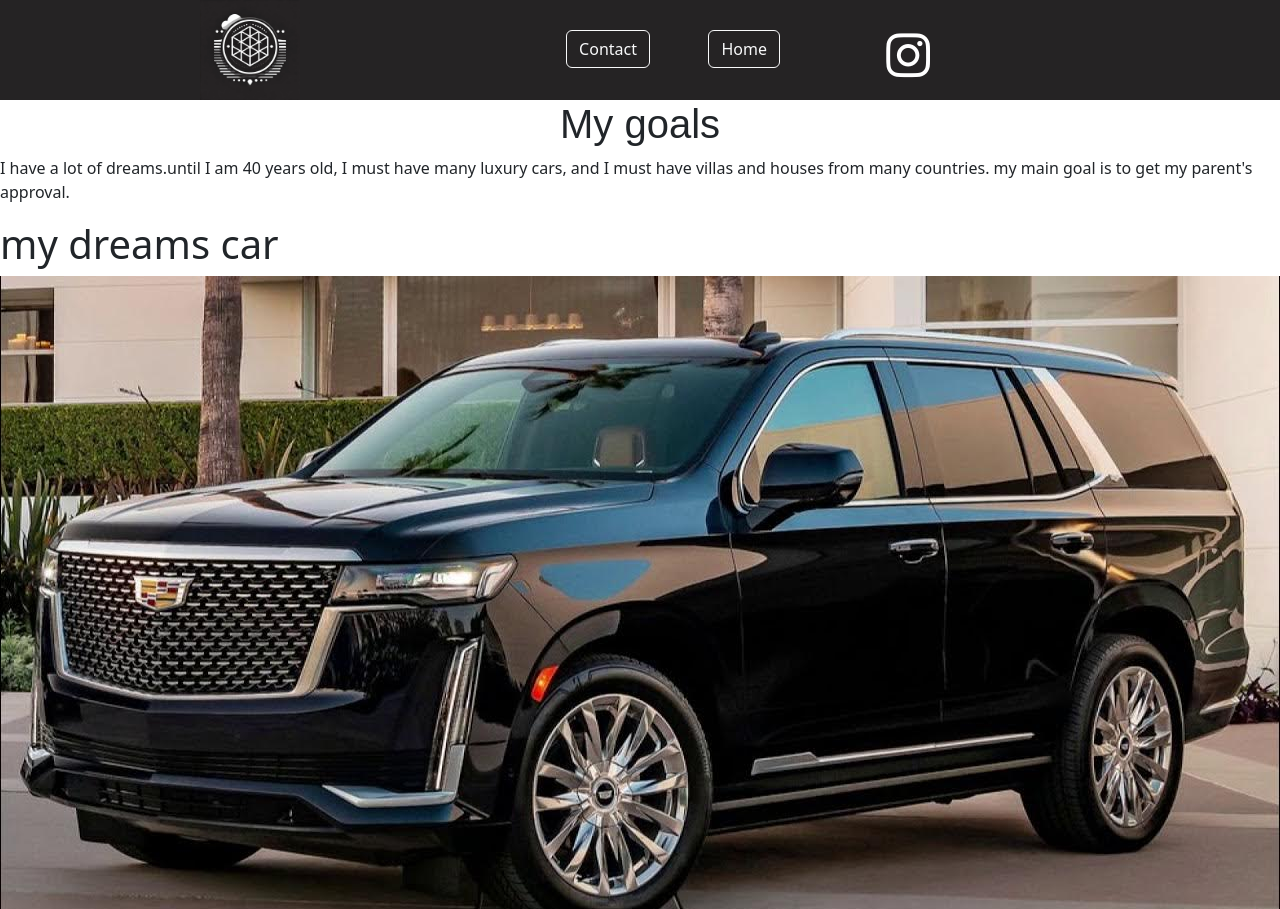
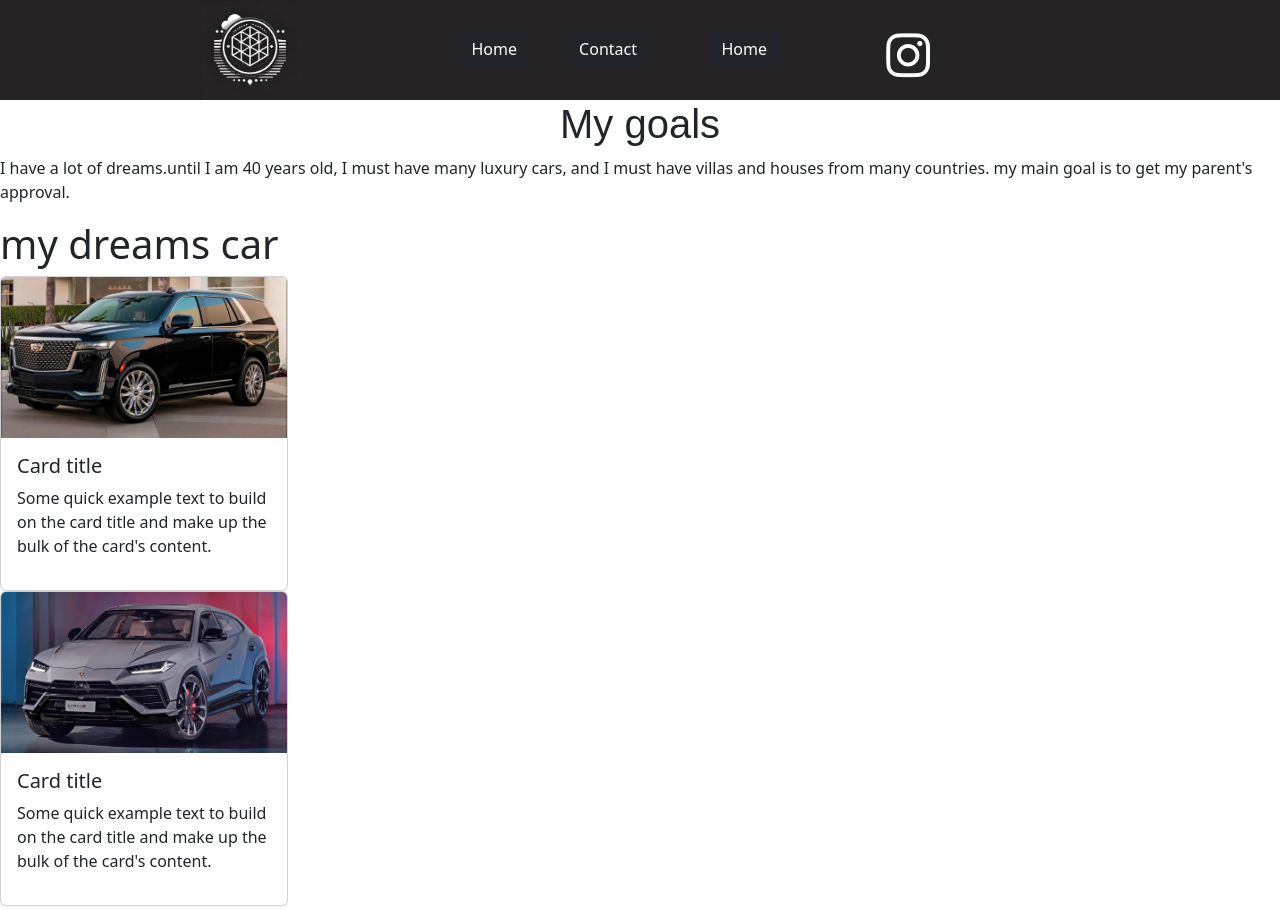
Before and after one commit to rivojiddin792/portfolioim, a plain HTML site: page my.dreams.html in a window 1280 px wide. Shown: the top 909 px of the page. Drawn offline with nearby package versions, Linux system fonts and the light colour scheme; a web font is replaced by a local one.

Commit message:
fix:hamma buttonlar tog'rilandi

```diff
--- a/my.dreams.html
+++ b/my.dreams.html
@@ -21,9 +21,10 @@
     <header class="header">
         <div class="logo">
             <img src="logo.webp" width="100px">
-            <a href="index.html"><button type="button" class="btn btn-outline-light" class="btn">Home</button></a>
-            <a href="contact.html"><button type="button" class="btn btn-outline-light"
-                    style="position: absolute; right: 630px;">Contact</button></a>
+            <a href="index.html"><button type="button" class="btn btn-dark" class="btn">Home</button></a>
+            <a href="contact.html"><button type="button" class="btn btn-dark" style="position: absolute; right: 630px;">Contact</button></a>
+            <a href="index.html"><button type="button" class="btn btn-dark" style="position: absolute; right: 750px;">Home</button></a>
+
             <div class="icon">
                 <a href="https://www.instagram.com/rustamovic_cs/"><i class="fa-brands fa-instagram"
                         style="color: white; font-size: 50px;"></i></a>
@@ -39,8 +40,22 @@
             my dreams car
         </h1>
         <div class="car-line-1">
-            <img src="cadillac.jpg" alt="cadillac image">
-            <img src="lamborghini.jpg" alt="lamborghini">
+            <div class="card" style="width: 18rem;">
+                <img src="cadillac.jpg" class="card-img-top">
+                <div class="card-body">
+                  <h5 class="card-title">Card title</h5>
+                  <p class="card-text">Some quick example text to build on the card title and make up the bulk of the card's content.</p>
+                  <a href="#" class="btn btn-primary">Go somewhere</a>
+                </div>
+              </div>
+              <div class="card" style="width: 18rem;">
+                <img src="lamborghini.jpg" class="card-img-top">
+                <div class="card-body">
+                  <h5 class="card-title">Card title</h5>
+                  <p class="card-text">Some quick example text to build on the card title and make up the bulk of the card's content.</p>
+                  <a href="#" class="btn btn-primary">Go somewhere</a>
+                </div>
+              </div>
         </div>
     </div>
 </body>
```
Also changed, not shown: about.html (+2 -2 lines), contact.html (+2 -5 lines).
